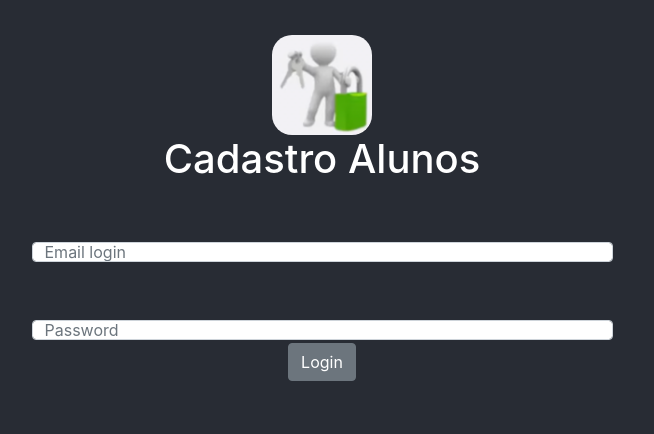
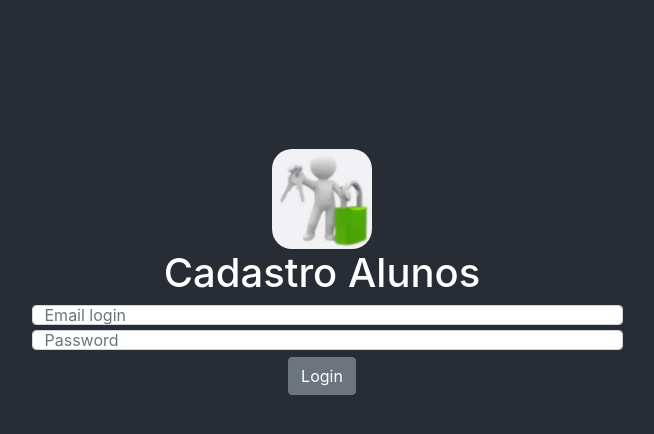
Before and after one commit to Welington88/clientreact, a React (Create React App) app: page / in a window 1280 px wide. Shown: the top 434 px of the page, without its empty margins (318-972 px from the left). Built offline with nearby package versions, Linux system fonts and the light colour scheme; the HTML template or start-up script is replaced by a standard one.

Commit message:
ajutes de rota no react

```diff
--- a/src/components/Login/index.css
+++ b/src/components/Login/index.css
@@ -4,9 +4,10 @@
     border-radius: 20%;
 }
 div.login-container {
-    margin-top:  -30%;
+    margin-top:  -20%;
 }
 
 .form-control {
     height: 20px;
+    margin: 5px;
 }
--- a/src/components/Login/index.tsx
+++ b/src/components/Login/index.tsx
@@ -1,18 +1,52 @@
-import React from "react";
+import React, {useState} from "react";
 import './index.css';
 import { Button, Form, Input } from 'reactstrap';
+import { api } from "../../services/api";
+import { Navigate } from 'react-router-dom';
+import { createBrowserHistory } from "history";
 const logoImagem = require("../../assets/login.png") as string;
 
 export default function Login(){
+    const [email , setEmail] = useState('');
+    const [password , setPassword] = useState('');
+    const history = createBrowserHistory();
+
+    async function login(event: { preventDefault: () => void; }) {
+        event.preventDefault();
+        const data = {
+            email, password
+        }
+
+        try {
+            const response = await api.post('api/v1/Token/LoginUser',data);
+            localStorage.setItem('email', email);
+            localStorage.setItem('token', response.data.token);
+            localStorage.setItem('expiration', response.data.expiration);
+            /*onClick() {
+                redirect("/home")
+            }*/
+            history.push({
+                    pathname: '/alunos',
+                });
+            window.location.href = '/alunos' ;
+            window.location.reload();
+        } catch (error) {
+            alert('O login falhou' + error)
+        }
+    }
 
     return(
         <div className="login-container">
             <img src={logoImagem} className="logo" alt="Login" id="img1" />
             <section className="form">
-                <Form className="form">
+                <Form className="form" onSubmit={login}>
                     <h1>Cadastro Alunos</h1>
-                    <Input type="email" size={50} placeholder="Email login" />
-                    <Input type="password" size={20} placeholder="Password" />
+                    <Input type="email" size={50} placeholder="Email login"
+                        value={email} onChange={e => setEmail(e.target.value)} />
+
+                    <Input type="password" size={20} placeholder="Password"
+                        value={password} onChange={e => setPassword(e.target.value)} />
+
                     <Button className="button" type={"submit"} >Login</Button>
                 </Form>
             </section>
--- /dev/null
+++ b/src/services/api/index.tsx
@@ -0,0 +1,7 @@
+import axios from 'axios';
+
+const api = axios.create({
+    baseURL: "http://localhost:5090",
+});
+
+export { api };
```
Also changed, not shown: src/routes.tsx (line endings or trailing spaces).
